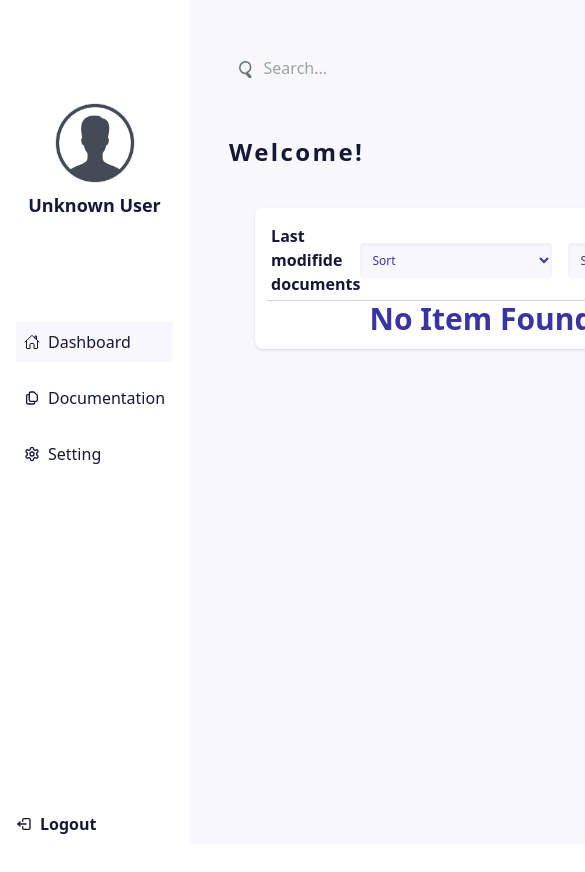
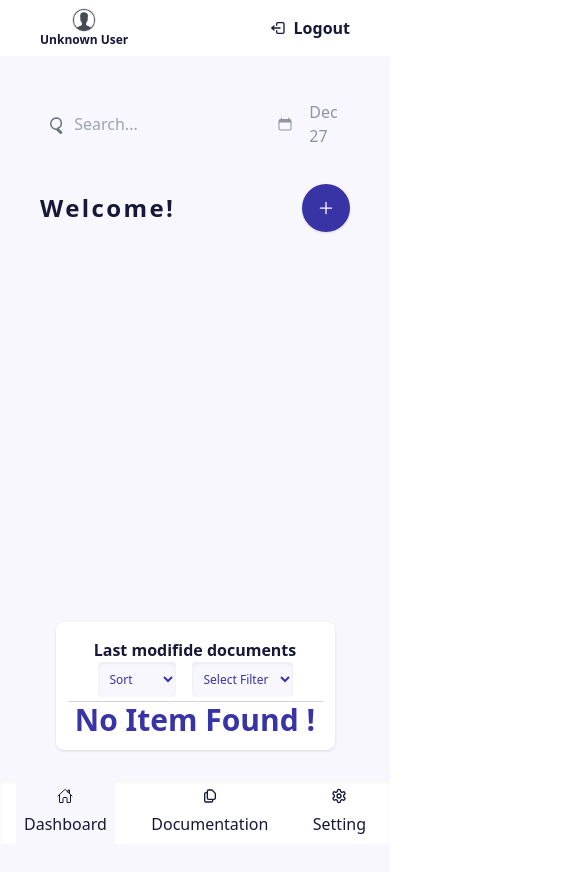
Before and after one commit to mobinadanshvarweb/document-manager, a React (Vite) app: page /dashboard in a window 390 px wide. Shown: the top 872 px of the page, 585 px wide, since content can reach past the window. Before the commit the page ends 844 px from the top, so only its background shows below. Built offline with nearby package versions, Linux system fonts and the light colour scheme.

Commit message:
responsive design

```diff
--- a/dev-dist/sw.js
+++ b/dev-dist/sw.js
@@ -82,7 +82,7 @@ define(['./workbox-c6a197bf'], (function (workbox) { 'use strict';
     "revision": "3ca0b8505b4bec776b69afdba2768812"
   }, {
     "url": "index.html",
-    "revision": "0.uidtpdfmcgg"
+    "revision": "0.hcubqkv7cag"
   }], {});
   workbox.cleanupOutdatedCaches();
   workbox.registerRoute(new workbox.NavigationRoute(workbox.createHandlerBoundToURL("index.html"), {
--- a/src/Layout.tsx
+++ b/src/Layout.tsx
@@ -20,7 +20,7 @@ const Layout = () => {
 
   return (
     <div className="w-full flex min-h-screen">
-      <div className="w-56 min-h-screen bg-white  flex flex-col px-4">
+      <div className="w-56 min-h-screen bg-white hidden lg:flex flex-col px-4">
         <div className="h-screen flex flex-col">
           <div className="flex flex-col justify-center items-center flex-1">
             <div className="w-full h-2/5 flex justify-center items-center">
@@ -53,6 +53,21 @@ const Layout = () => {
       </div>
 
       <div className="flex-1 bg-custombg">
+        <div className="w-full flex lg:hidden justify-between px-10 py-2 items-center bg-white">
+          <div className="">
+            <Profile />
+          </div>
+          <div className="">
+            <Button
+              icon={<TbLogout2 />}
+              className="hover:bg-custombg"
+              text={`Logout`}
+              onClickHandler={() => {
+                navigate("/login");
+              }}
+            />
+          </div>
+        </div>
         <div className="w-full  flex flex-col gap-8 min-h-screen p-10">
           {!location.pathname.endsWith("setting") && (
             <>
@@ -84,8 +99,27 @@ const Layout = () => {
               </div>
             </>
           )}
-          <div className="flex justify-center items-center">
+          <div className="flex justify-center items-center min-h-screen">
             <Outlet />
+            <div className="fixed bottom-0 left-0 px-4 bg-white w-full shadow-inner flex lg:hidden">
+              <ul className="w-full  flex justify-between  gap-4">
+                <SideLink
+                  text="Dashboard"
+                  href="/dashboard"
+                  icon={<IoHomeOutline />}
+                />
+                <SideLink
+                  text="Documentation"
+                  href="/document"
+                  icon={<HiOutlineDocumentDuplicate />}
+                />
+                <SideLink
+                  text="Setting"
+                  href="/setting"
+                  icon={<LuSettings />}
+                />
+              </ul>
+            </div>
           </div>
         </div>
         {modal && <Modal setModal={setModal} />}
--- a/src/components/Select.tsx
+++ b/src/components/Select.tsx
@@ -22,7 +22,7 @@ const Select: React.FC<EnumProps> = ({ customEnum, action, text }) => {
       }}
       name=""
       id=""
-      className="min-w-48 outline-none px-2 py-2 shadow-inner rounded bg-custombg text-xs text-custompurpule"
+      className="lg:min-w-48 outline-none px-2 py-2 shadow-inner rounded bg-custombg text-xs text-custompurpule"
     >
       <option value="">{text}</option>
       {filterEnum.map((item) => (
--- a/src/components/SideLink.tsx
+++ b/src/components/SideLink.tsx
@@ -10,7 +10,7 @@ const SideLink: React.FC<SideLinkProps> = ({ text, icon, href }) => {
       }
     >
       <li
-        className={`w-full flex items-center rounded gap-2 p-2 duration-500 text-customtext hover:bg-custombg
+        className={`w-full flex flex-col lg:flex-row items-center rounded gap-2 p-2 duration-500 text-customtext hover:bg-custombg
 
            `}
       >
--- a/src/pages/dashboard/Dashboard.tsx
+++ b/src/pages/dashboard/Dashboard.tsx
@@ -6,7 +6,7 @@ import DashboardList from "./DashboardList";
 const Dashboard = () => {
   return (
     <div className="w-[90%] p-3 bg-white rounded-lg flex flex-col shadow border-customgray">
-      <div className="flex justify-between p-1 border-b border-gray-300 items-center">
+      <div className="flex flex-col lg:flex-row justify-between p-1 border-b border-gray-300 items-center">
         <div className="text-customtext font-bold text-md">
           Last modifide documents
         </div>
--- a/src/pages/profile/Profile.tsx
+++ b/src/pages/profile/Profile.tsx
@@ -12,11 +12,13 @@ const Profile = () => {
   }
   const userName = parsedUser.user || "Unknown User";
   return (
-    <div className="w-full flex justify-center items-center flex-col cursor-default gap-2">
-      <div className="w-20 h-20 border rounded-full">
+    <div className="w-full flex justify-center items-center flex-col cursor-default lg:gap-2">
+      <div className="w-6 h-6 lg:w-20 lg:h-20 border rounded-full">
         <img src="/img/user.png" alt="" />
       </div>
-      <p className="font-semibold text-lg text-customtext">{userName}</p>
+      <p className="font-semibold text-xs lg:text-lg text-customtext">
+        {userName}
+      </p>
     </div>
   );
 };
--- a/src/pages/setting/Setting.tsx
+++ b/src/pages/setting/Setting.tsx
@@ -1,5 +1,5 @@
 const Setting = () => {
-  return <div>Setting</div>;
+  return <div className="w-full flex justify-center">Setting</div>;
 };
 
 export default Setting;
```
